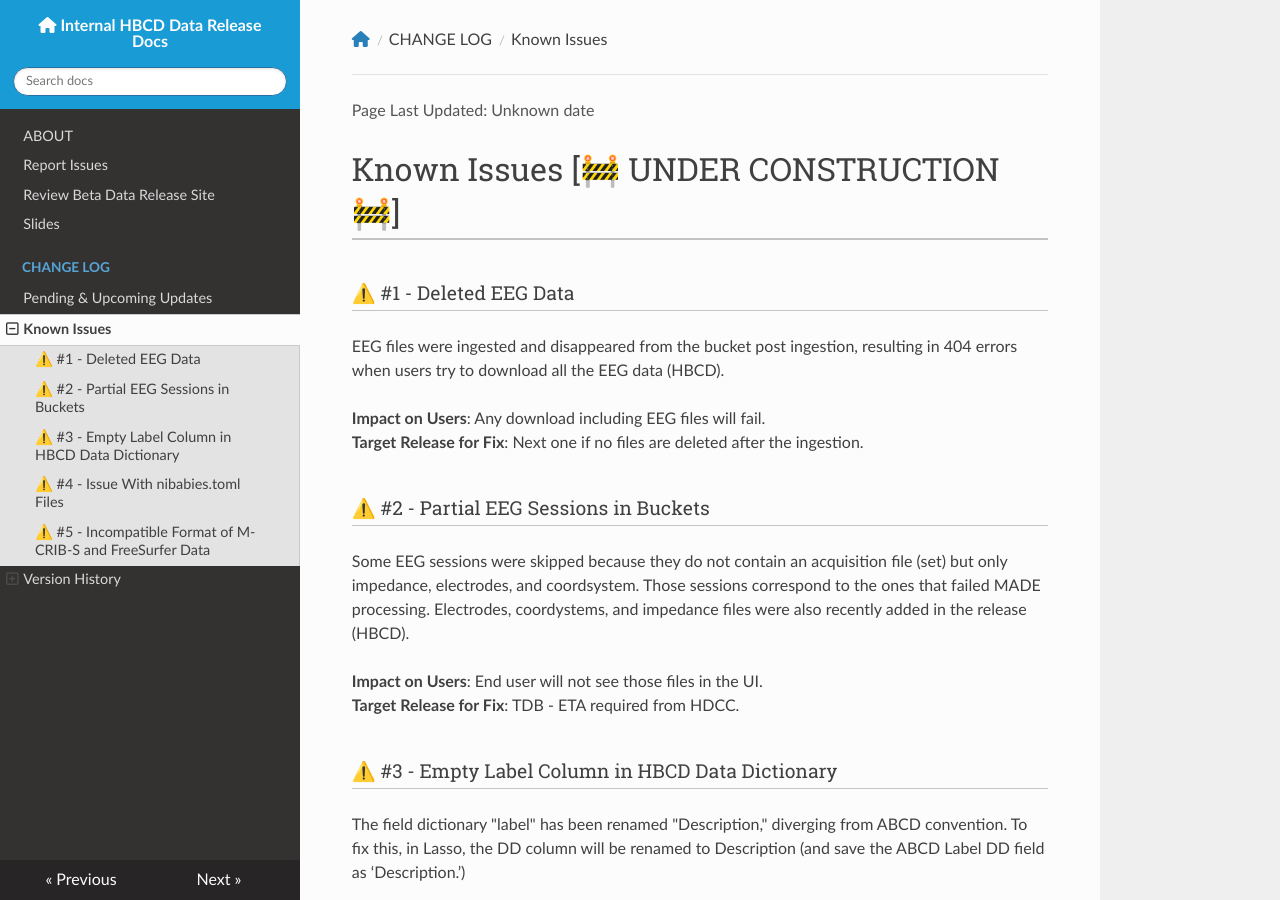
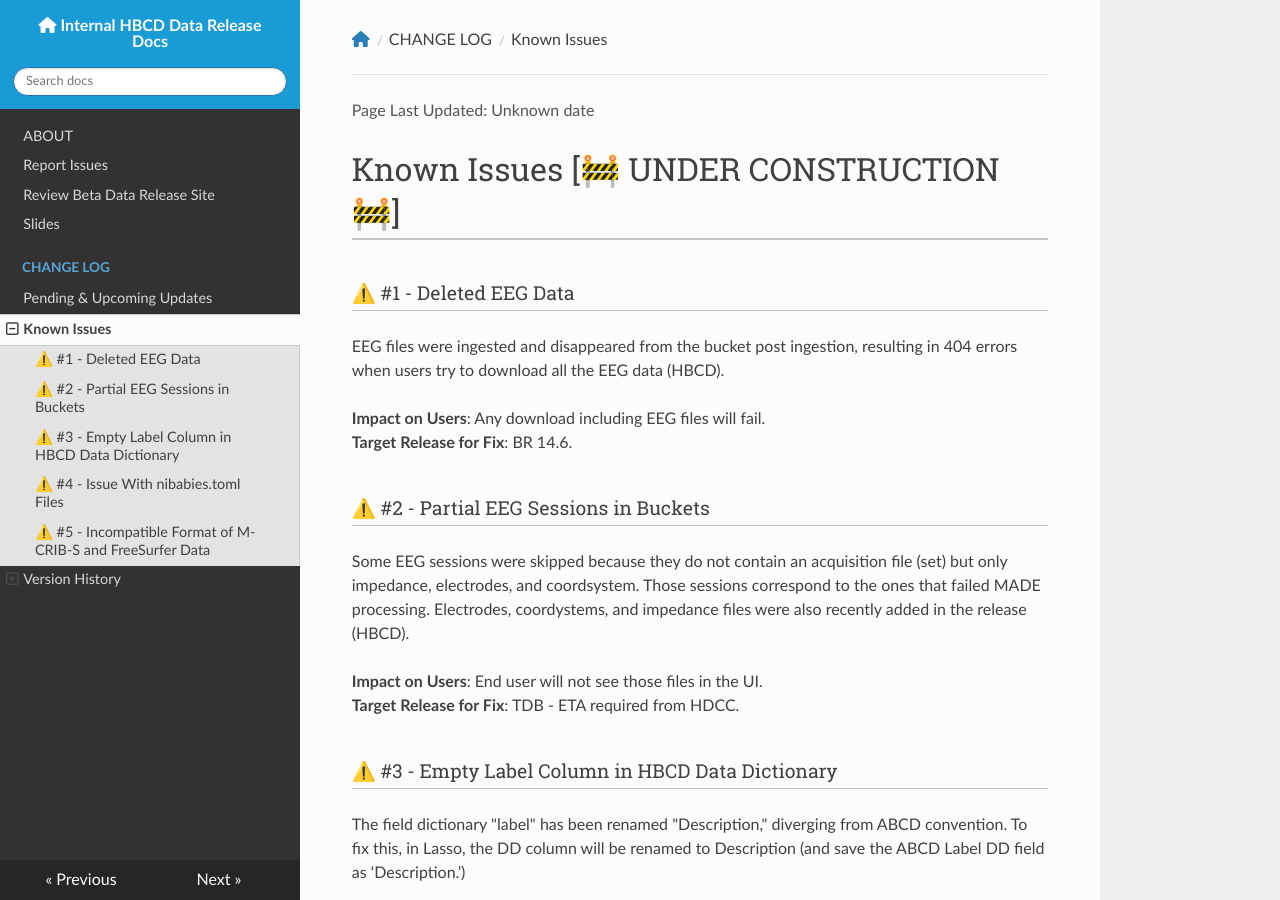
Before and after one commit to DCAN-Labs/hbcd-docs-internal, an MkDocs documentation site: the page built from docs/changelog/knownissues.md, in a window 1280 px wide and 900 px high. Built offline with MkDocs 1.6.1, drawn with Linux system fonts in a browser that asks for light colours; nearby versions of some CDN libraries.

Commit message:
update known issues 1

```diff
--- a/docs/changelog/knownissues.md
+++ b/docs/changelog/knownissues.md
@@ -4,7 +4,7 @@
 EEG files were ingested and disappeared from the bucket post ingestion, resulting in 404 errors when users try to download all the EEG data (HBCD).
 
 **Impact on Users**: Any download including EEG files will fail.
-**Target Release for Fix**: Next one if no files are deleted after the ingestion.
+**Target Release for Fix**: BR 14.6.
 
 ### ⚠️ #2 - Partial EEG Sessions in Buckets
 Some EEG sessions were skipped because they do not contain an acquisition file (set) but only impedance, electrodes, and coordsystem. Those sessions correspond to the ones that failed MADE processing. Electrodes, coordystems, and impedance files were also recently added in the release (HBCD).
```
